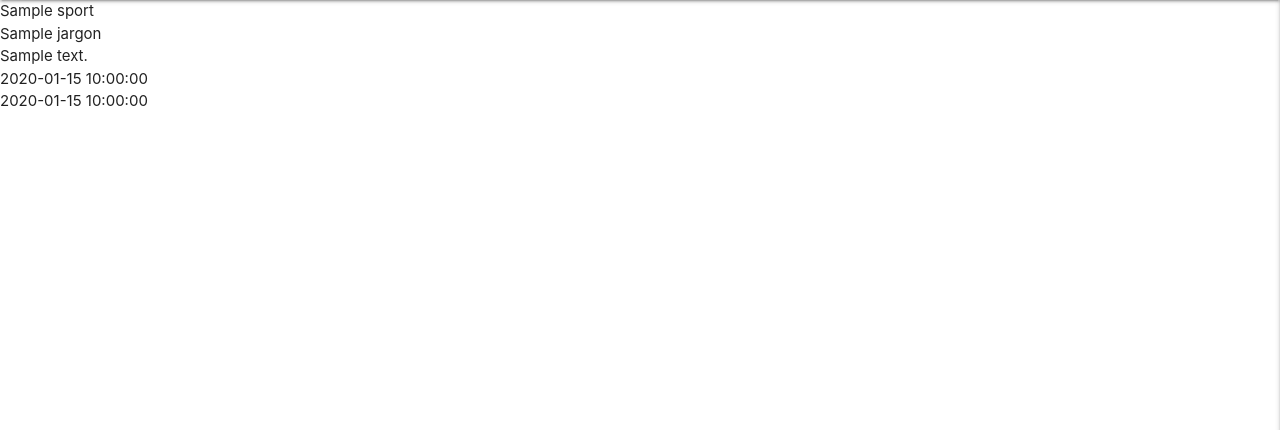
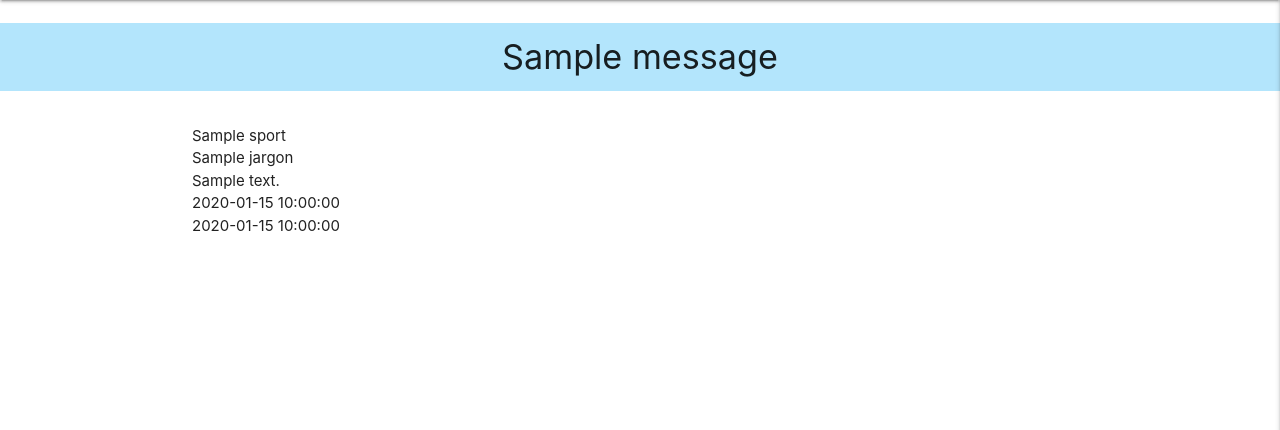
Before and after one commit to Code-Institute-Submissions/martinjohnson26-Milestone3, a Flask app: page / in a window 1280 px wide. Shown: the part 64-494 px from the top of the page. Run offline with Flask 2, Linux system fonts and the light colour scheme; one stand-in notice (Sample message) is shown; a database or web service that is not in the repository returns one stand-in record (values such as "Sample title"); some libraries are stand-ins or nearby versions.

Commit message:
Add flash messaging code to base.html

```diff
--- a/static/css/style.css
+++ b/static/css/style.css
@@ -1,3 +1,6 @@
 .text-shadow {
     text-shadow: 3px 3px 3px rgba(0, 0, 0, 0.5);
 }
+.flashes h4{
+    line-height:2;
+}
--- a/templates/base.html
+++ b/templates/base.html
@@ -45,8 +45,22 @@
         </ul>
     </header>
 
-	{% block content %}
-	{% endblock %}
+    <section>
+    {% with messages = get_flashed_messages() %}
+        {% if messages %}
+            {% for message in messages %}
+                <div class="row flashes">
+                    <h4 class="light-blue lighten-4 center-align">{{ message }}</h4>
+                </div>
+            {% endfor %}
+        {% endif %}
+    {% endwith %}
+    </section>
+
+    <main class="container">
+        {% block content %}
+        {% endblock %}
+    </main>
 
     <script src="https://code.jquery.com/jquery-3.5.1.min.js" integrity="sha256-9/aliU8dGd2tb6OSsuzixeV4y/faTqgFtohetphbbj0=" crossorigin="anonymous"></script>
     <script src="https://cdnjs.cloudflare.com/ajax/libs/materialize/1.0.0/js/materialize.min.js"></script>
```
